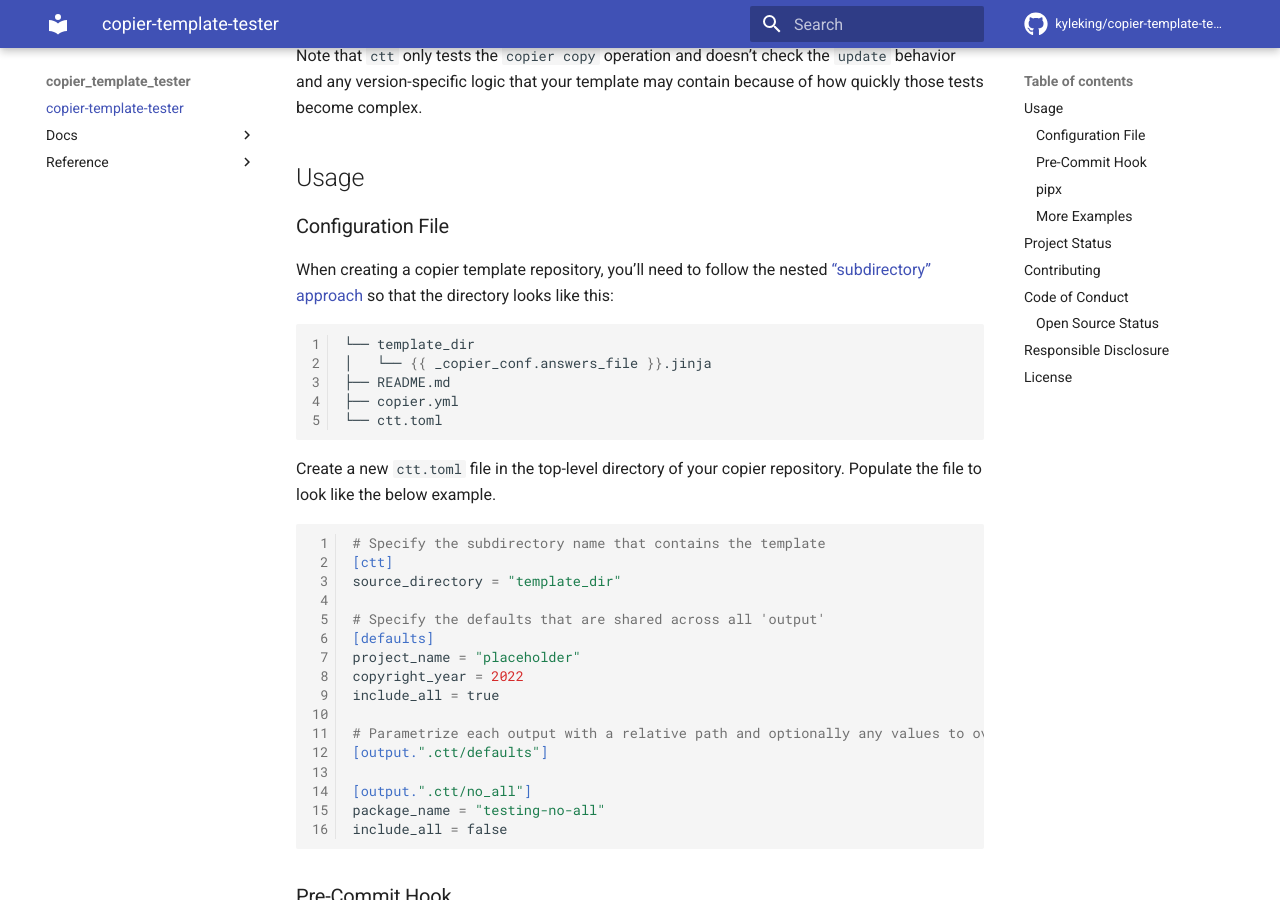
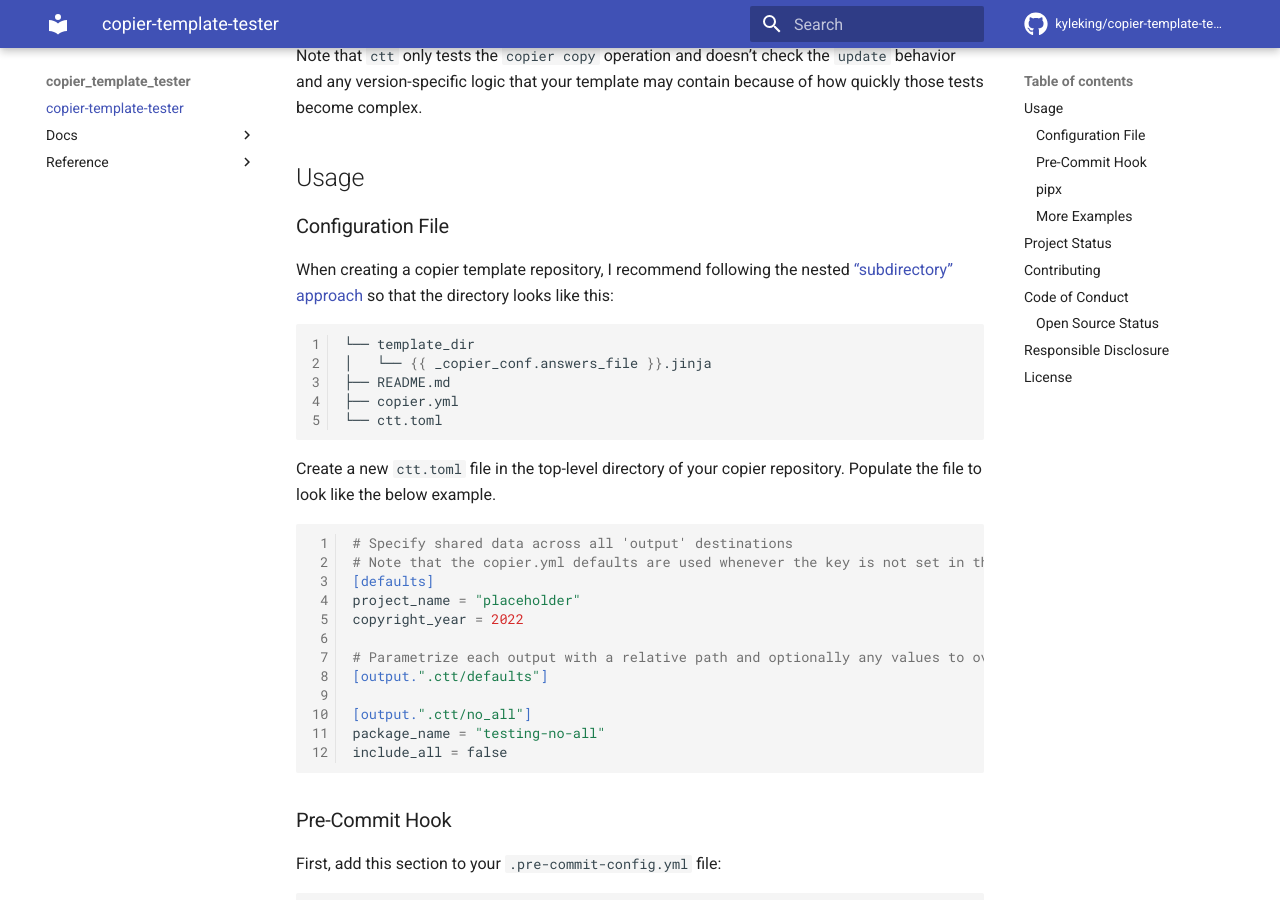
Before and after one commit to KyleKing/copier-template-tester, an MkDocs documentation site: the page built from docs/README.md, in a window 1280 px wide and 900 px high, scrolled down 637 px. Built offline with MkDocs 1.6.1 and Material for MkDocs 9.7.7, drawn with Linux system fonts in a browser that asks for light colours; comment, search, counter and statistics services are not loaded.

Commit message:
fix: use the proper directory for copier run

````diff
--- a/docs/README.md
+++ b/docs/README.md
@@ -10,7 +10,7 @@
 
 ### Configuration File
 
-When creating a copier template repository, you'll need to follow the nested ["subdirectory" approach](https://copier.readthedocs.io/en/latest/configuring/#subdirectory) so that the directory looks like this:
+When creating a copier template repository, I recommend following the nested ["subdirectory" approach](https://copier.readthedocs.io/en/latest/configuring/#subdirectory) so that the directory looks like this:
 
 ```sh
 └── template_dir
@@ -23,15 +23,11 @@
 Create a new `ctt.toml` file in the top-level directory of your copier repository. Populate the file to look like the below example.
 
 ```toml
-# Specify the subdirectory name that contains the template
-[ctt]
-source_directory = "template_dir"
-
-# Specify the defaults that are shared across all 'output'
+# Specify shared data across all 'output' destinations
+# Note that the copier.yml defaults are used whenever the key is not set in this file
 [defaults]
 project_name = "placeholder"
 copyright_year = 2022
-include_all = true
 
 # Parametrize each output with a relative path and optionally any values to override
 [output.".ctt/defaults"]
````
Also changed, not shown: 6 other files.
